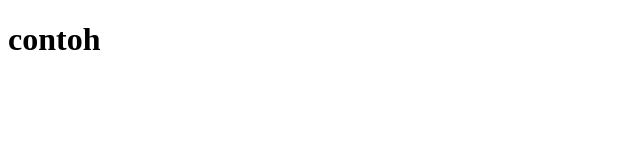
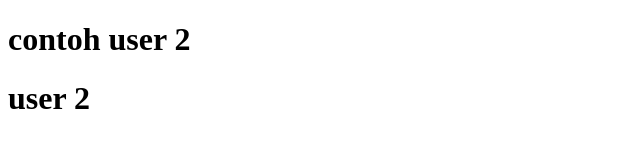
Before and after one commit to mchhary14/learn_git_remote, a plain HTML site: page index.html in a window 1280 px wide. Shown: the whole page, without its empty margins (0-640 px from the left). Drawn offline with Linux system fonts and the light colour scheme.

Commit message:
add user2 to index.html

```diff
--- a/index.html
+++ b/index.html
@@ -6,6 +6,7 @@
     <title>Belajar Git Remote</title>
   </head>
   <body>
-    <h1>contoh</h1>
+    <h1>contoh user 2</h1>
+    <h1>user 2</h1>
   </body>
 </html>
```
